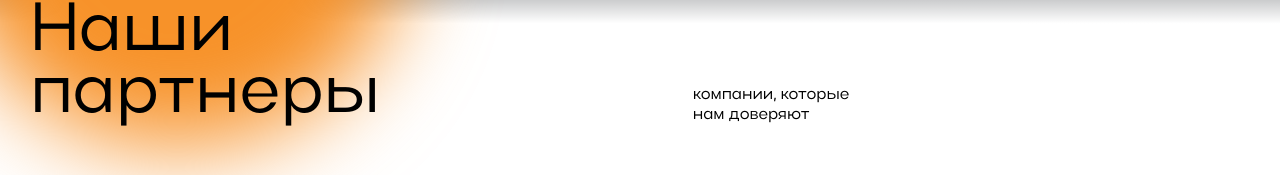
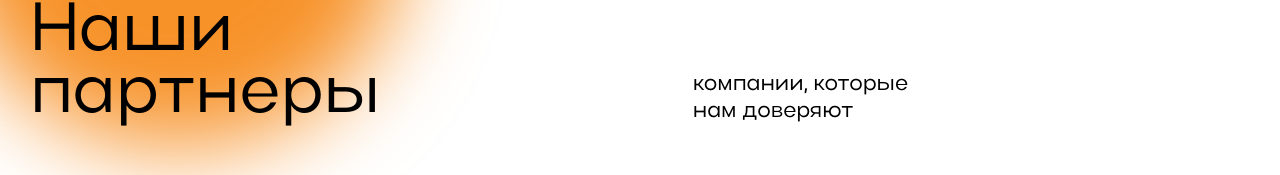
Before and after one commit to gundosha/kolibri, a website: page index.html in a window 1280 px wide. Shown: the part 5801-5976 px from the top of the page. Drawn offline with Linux system fonts and the light colour scheme.

Commit message:
Update style.css

```diff
--- a/style.css
+++ b/style.css
@@ -576,7 +576,7 @@ body{
     padding-top: 82px;
     padding-bottom: 82px;
     height: max-content;
-    background: linear-gradient(180.03deg, rgba(255, 255, 255, 0) 0.2%, #FFFFFF 12.3%);
+    background: white
 }
 
 .partners__circle{
@@ -626,7 +626,10 @@ body{
 
 @media screen and (min-width: 768px) {
     .partners__subtitle{
-        max-width: 176px;
+        max-width: 245px;
+        font-weight: 400;
+        font-size: 22px;
+        line-height: 27px;
     }
     .partners{
         padding-left: 30px;
```
